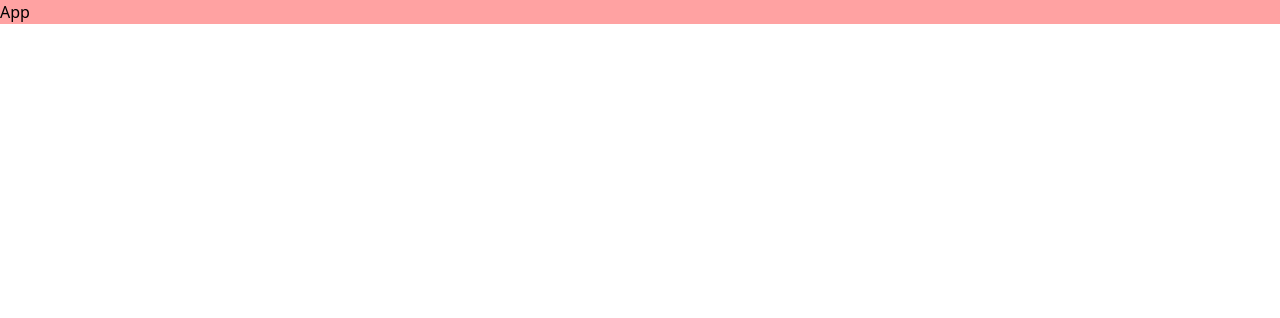
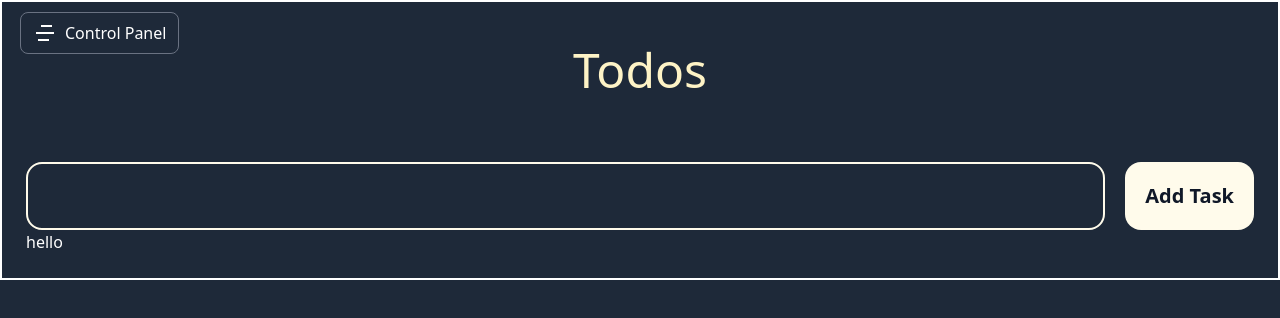
Before and after one commit to dipendradewangan/react-project-basic, a React (Vite) app: page / in a window 1280 px wide. Shown: the top 318 px of the page. Built offline with nearby package versions, Linux system fonts and the light colour scheme.

Commit message:
added components

```diff
--- a/src/App.jsx
+++ b/src/App.jsx
@@ -1,7 +1,8 @@
+import Todo from "./Pages/Todo"
 const App = () => {
   return (
-    <div className="bg-red-300">
-      App
+    <div className="bg-gray-800 text-white w-full h-screen">
+      <Todo/>
     </div>
   )
 }
--- /dev/null
+++ b/src/Components/ControlPanel.jsx
@@ -0,0 +1,28 @@
+import { RiMenu4Line } from "@remixicon/react";
+import { X } from 'lucide-react'
+import { useState } from "react";
+
+
+const ControlPanel = () => {
+    const [panelState, setPanelState] = useState('close')
+    function myMenu() {
+        if (panelState === 'close') {
+            setPanelState('open')
+        }
+        else {
+            setPanelState('close')
+        }
+    }
+
+    return (
+        <div>
+            <div className={`bg-gray-600 absolute ${panelState === 'open' ? "left-[0px]" : "left-[-250px]" }  top-0 w-[250px] h-screen`}>
+                <div className="blank-space h-[70px]"></div>
+                <div className="blank-space w-full border border-red-500 p-3">fdsa</div>
+            </div>
+            <button onClick={myMenu}  className="flex gap-2 border border-gray-500 py-2 px-3 rounded-lg cursor-pointer active:scale-99 hover:bg-gray-600 absolute top-3 left-5 z-1000"> {panelState === 'close' ? <RiMenu4Line /> : <X/> }   Control Panel</button>
+        </div>
+    )
+}
+
+export default ControlPanel
--- /dev/null
+++ b/src/Components/TodoHeader.jsx
@@ -0,0 +1,33 @@
+import { useContext, useState } from "react"
+import { TaskDataContext } from "../ContaxtApi/TaskContext"
+
+const TodoHeader = () => {
+    const TaskData = useContext(TaskDataContext)
+    console.log(TaskData)
+
+    const [task, setTask] = useState(TaskData)
+
+
+    const [input, setInput] = useState('')
+
+
+    const inputHandler = (e) => {
+        setInput(e.target.value)
+
+    }
+
+
+    const submitHandler = ()=>{
+        TaskData.push({task : input, state: "normal"})
+        setInput('')
+    }
+    return (
+        <div className="flex gap-5">
+            <input onChange={(e)=>inputHandler(e)} value={input} type="text" className="w-full p-5  outline-0 border-2 border-amber-50 rounded-2xl"  />
+            <button onClick={submitHandler} className="bg-amber-50 text-gray-900 flex min-w-fit p-5 rounded-2xl font-bold text-xl">Add Task</button>
+
+        </div>
+    )
+}
+
+export default TodoHeader
--- /dev/null
+++ b/src/Components/TodoTaskList.jsx
@@ -0,0 +1,14 @@
+import React, { useContext } from 'react'
+import { TaskDataContext } from '../ContaxtApi/TaskContext'
+
+const TodoTaskList = () => {
+    const task =  useContext(TaskDataContext)
+    console.log(task)
+  return (
+    <div>
+      hello
+    </div>
+  )
+}
+
+export default TodoTaskList
--- /dev/null
+++ b/src/ContaxtApi/TaskContext.jsx
@@ -0,0 +1,16 @@
+import { createContext } from 'react'
+
+export const TaskDataContext = createContext()
+
+const TaskContext = (props) => {
+
+    return (
+        <div>
+            <TaskDataContext.Provider value={[]}>
+                {props.children}
+            </TaskDataContext.Provider>
+        </div>
+    )
+}
+
+export default TaskContext
--- /dev/null
+++ b/src/Pages/Todo.jsx
@@ -0,0 +1,18 @@
+import ControlPanel from "../Components/ControlPanel"
+import TodoHeader from "../Components/TodoHeader"
+import TodoTaskList from "../Components/TodoTaskList"
+
+const Todo = () => {
+    return (
+        <div className="p-6 w-full border-2 border-white " >
+            <ControlPanel/>
+            <div>
+                <h1 className="text-5xl text-center p-5 mb-12 text-amber-100">Todos</h1>
+                <TodoHeader/>
+                <TodoTaskList/>
+            </div>
+        </div>
+    )
+}
+
+export default Todo
```
